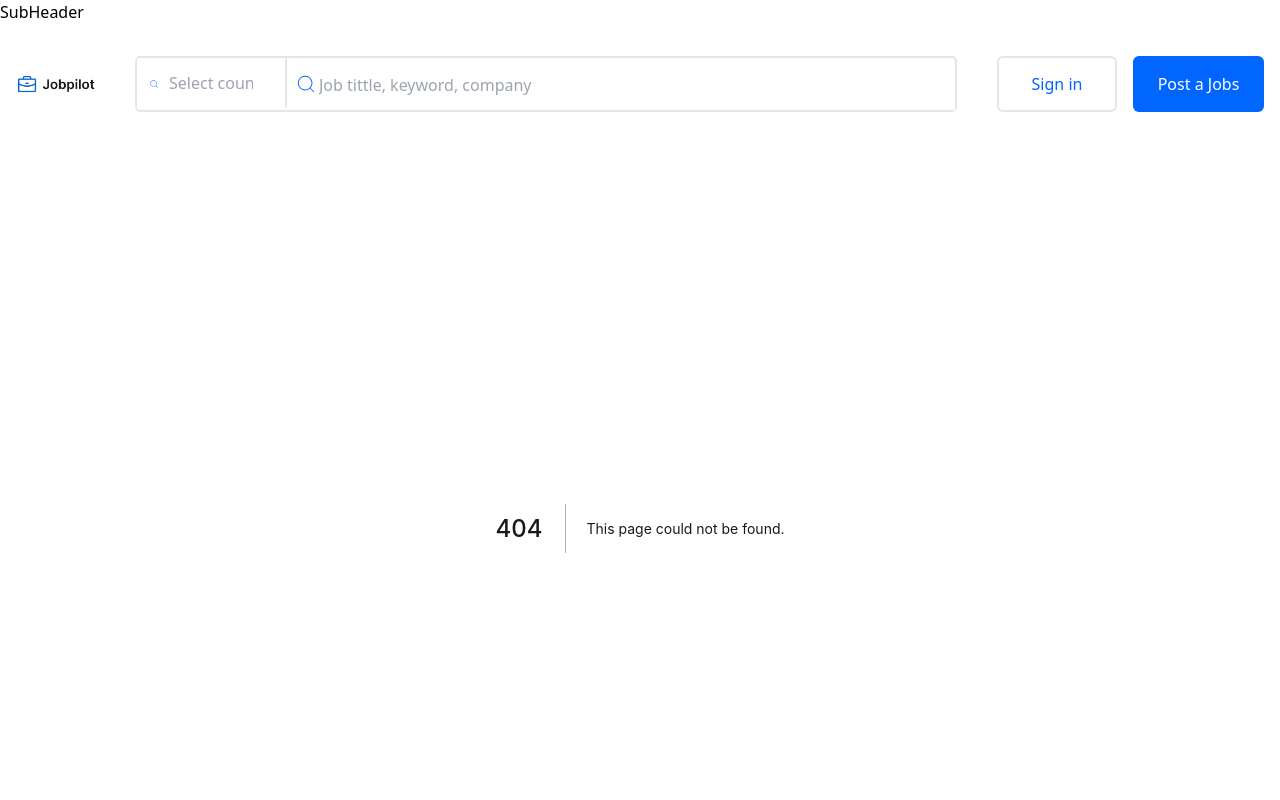
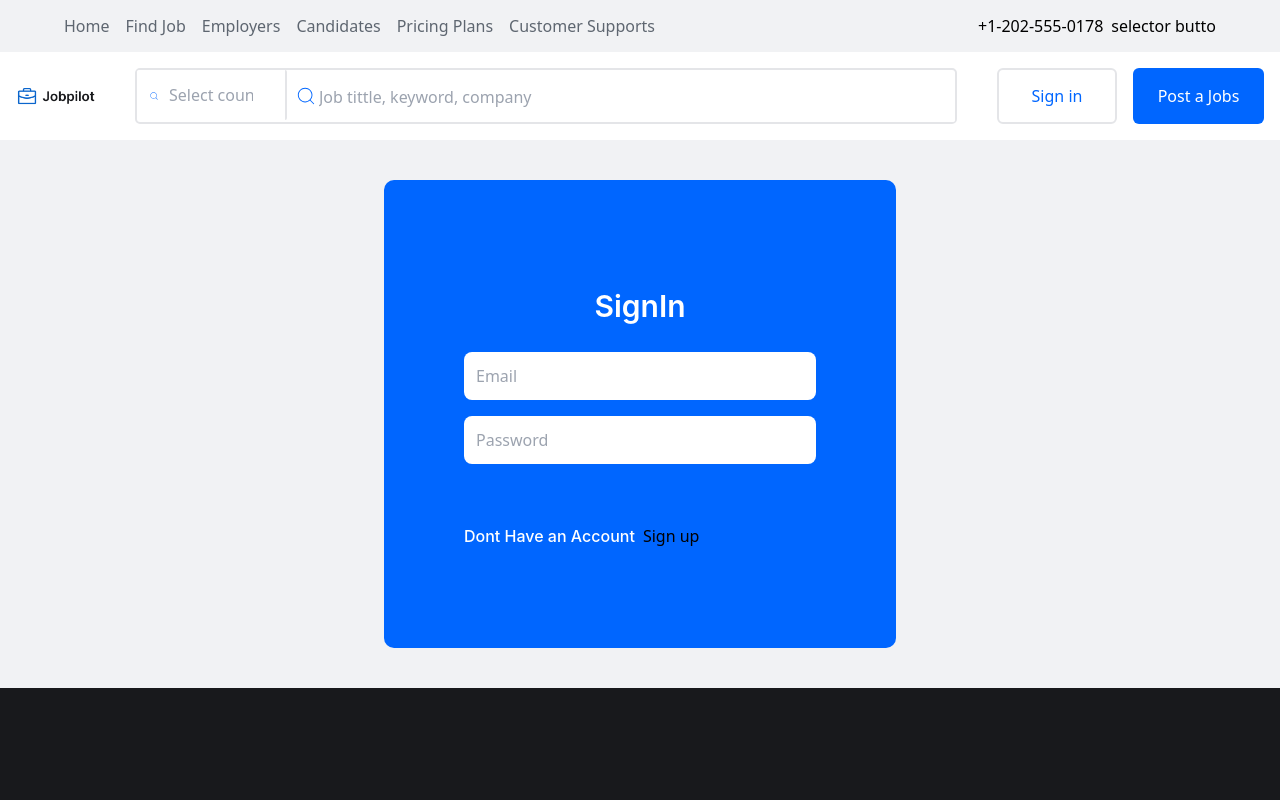
Before and after one commit to nyirurugoomar/jobpilot-app, a Next.js app: page /SignIn in a window 1280 px wide. Before the commit this address had no page. Shown: the top 800 px of the page. Built offline with nearby package versions, Linux system fonts and the light colour scheme.

Commit message:
Creating signIn and signUp pages

```diff
--- /dev/null
+++ b/app/SignIn/page.tsx
@@ -0,0 +1,34 @@
+import React from "react";
+import Link from "next/link";
+
+function page() {
+  return (
+    <div className="md:p-20 p-3 max-w-lg mx-auto bg-primary m-10  rounded-[10px]">
+      <h1 className="text-3xl text-center font-semibold my-7 text-white">SignIn</h1>
+      <form className="flex flex-col gap-4 ">
+        <input
+          type="email"
+          placeholder="Email"
+          id="email"
+          className="bg-slate-100 p-3 rounded-lg "
+        />
+
+        <input
+          type="password"
+          placeholder="Password"
+          id="password"
+          className="bg-slate-100 p-3 rounded-lg "
+        />
+        <button className="bg-blue-800 text-white p-3 rounded-lg uppercase hover:opacity-95 disabled:opacity-80"></button>
+      </form>
+      <div className="flex gap-2 mt-5">
+        <p className="text-white">Dont Have an Account</p>
+
+        <Link href='/SignUp'><span className="text-blue-500">Sign up</span></Link>
+      </div>
+      <p className="text-red-600 mt-5"></p>
+    </div>
+  );
+}
+
+export default page;
--- /dev/null
+++ b/app/SignUp/page.tsx
@@ -0,0 +1,41 @@
+import React from 'react'
+import Link from 'next/link'
+
+function page() {
+  return (
+    <div className="md:p-20 p-3 max-w-lg mx-auto bg-primary m-10  rounded-[10px]">
+      <h1 className="text-3xl text-center font-semibold my-7 text-white">SignUp</h1>
+      <form className="flex flex-col gap-4 ">
+      <input
+          type="text"
+          placeholder="Username"
+          id="username"
+          className="bg-slate-100 p-3 rounded-lg "
+
+        />
+        <input
+          type="email"
+          placeholder="Email"
+          id="email"
+          className="bg-slate-100 p-3 rounded-lg "
+        />
+
+        <input
+          type="password"
+          placeholder="Password"
+          id="password"
+          className="bg-slate-100 p-3 rounded-lg "
+        />
+        <button className="bg-blue-800 text-white p-3 rounded-lg uppercase hover:opacity-95 disabled:opacity-80"></button>
+      </form>
+      <div className="flex gap-2 mt-5">
+        <p className="text-white">Have an Account?</p>
+
+        <Link href='/SignIn'><span className="text-blue-500">Sign in</span></Link>
+      </div>
+      <p className="text-red-600 mt-5"></p>
+    </div>
+  )
+}
+
+export default page
--- a/components/Header.tsx
+++ b/components/Header.tsx
@@ -1,13 +1,16 @@
 import { CiSearch } from 'react-icons/ci';
 import Image from 'next/image';
+import Link from 'next/link';
 
 function Header() {
   return (
     <div className='md:w-full bg-white'>
      <div className='grid md:mt-4 md:flex grid-cols-2 lg:grid-cols-3 justify-center space-x-10 items-center md:mx-auto mx-2 md:p-4'>
+        <Link href='/'>
         <div className=''>
-          <Image src='/Logo.png' width={143} height={40} alt=''/>
+          <Image src='/Logo.png'  width={143} height={40} alt=''/>
         </div>
+        </Link>
         <div>
         <div className=''>
             <form action='' className='md:flex grid md:space-y-0 space-y-4 border-2 border-gray rounded-[5px]  '>
@@ -35,7 +38,9 @@ function Header() {
      </div>
         </div>
         <div className='md:flex md:gap-4'>
-          <button className='border-2 border-gray h-[56px] w-[120px] text-primary text-[16px] rounded-md'>Sign in</button>
+           <a href='/SignIn'>
+           <button  className='border-2 border-gray h-[56px] w-[120px] text-primary text-[16px] hover:bg-primary hover:text-white rounded-md'>Sign in</button>
+           </a>
           <button className='bg-primary h-[56px] w-[131px] text-white text-[16px] rounded-md'>Post a Jobs</button>
         </div>
      </div>
--- a/components/SubHeader.tsx
+++ b/components/SubHeader.tsx
@@ -1,8 +1,26 @@
 import React from 'react'
+import Link from 'next/link';
 
 function SubHeader() {
   return (
-    <div>SubHeader</div>
+    <div className='w-full'>
+        <div className='grid md:mt-4 md:flex grid-cols-2 lg:grid-cols-3 justify-between md:mx-16 mx-2'>
+           <div>
+           <ul className='md:flex md:gap-4 md:text-[16px]  font-[400px] md:leading-[20px] text-[#5E6670] '>
+            <Link href='/'><li  className='hover:underline underline-offset-8 decoration-primary decoration-4 hover:text-primary'>Home</li></Link>
+            <li className='hover:underline underline-offset-8 decoration-primary decoration-4 hover:text-primary'>Find Job</li>
+            <li className='hover:underline underline-offset-8 decoration-primary decoration-4 hover:text-primary'>Employers</li>
+            <li className='hover:underline underline-offset-8 decoration-primary decoration-4 hover:text-primary'>Candidates</li>
+            <li className='hover:underline underline-offset-8 decoration-primary decoration-4 hover:text-primary'>Pricing Plans</li>
+            <li className='hover:underline underline-offset-8 decoration-primary decoration-4 hover:text-primary'>Customer Supports</li>
+           </ul>
+           </div>
+           <div className='md:flex md:gap-2 md:text-[16px]  font-[400px] md:leading-[20px]'>
+             <h3>+1-202-555-0178</h3>
+             <button>selector butto</button>
+           </div>
+        </div>
+    </div>
   )
 }
 
--- a/package.json
+++ b/package.json
@@ -9,6 +9,7 @@
     "lint": "next lint"
   },
   "dependencies": {
+    "axios": "^1.7.2",
     "dotenv": "^16.4.5",
     "express": "^4.19.2",
     "framer-motion": "^11.2.12",
```
Also changed, not shown: 1 other file (tests, documents, lock files or other folders).
